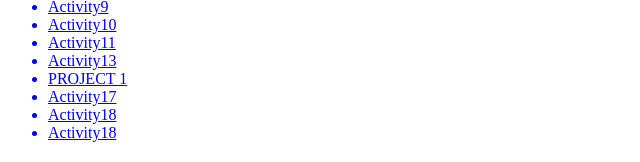
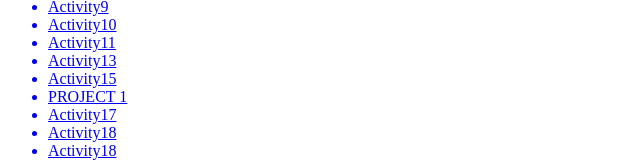
Before and after one commit to madinamonowara/Microcredential, a plain HTML site: page index.html in a window 1280 px wide. Shown: the part 208-370 px from the top of the page, without its empty margins (0-640 px from the left). Drawn offline with Linux system fonts and the light colour scheme.

Commit message:
Add files via upload

```diff
--- a/index.html
+++ b/index.html
@@ -19,6 +19,7 @@
       <a href="activity10_Monowara/activity10.html"><li>Activity10</li></a>
       <a href="activity11_Monowara/activity11.js"><li>Activity11</li></a>
       <a href="activity13_Monowara/activity13.html"><li>Activity13</li></a>
+      <a href="activity15_Monowara/activity15.html"><li>Activity15</li></a>
       <a href="project1_Monowara/project1.html"><li>PROJECT 1</li></a>
       <a href="activity17_Monowara/activity17.py"><li>Activity17</li></a>
       <a href="activity18_Monowara/activity18.py"><li>Activity18</li></a>
```
